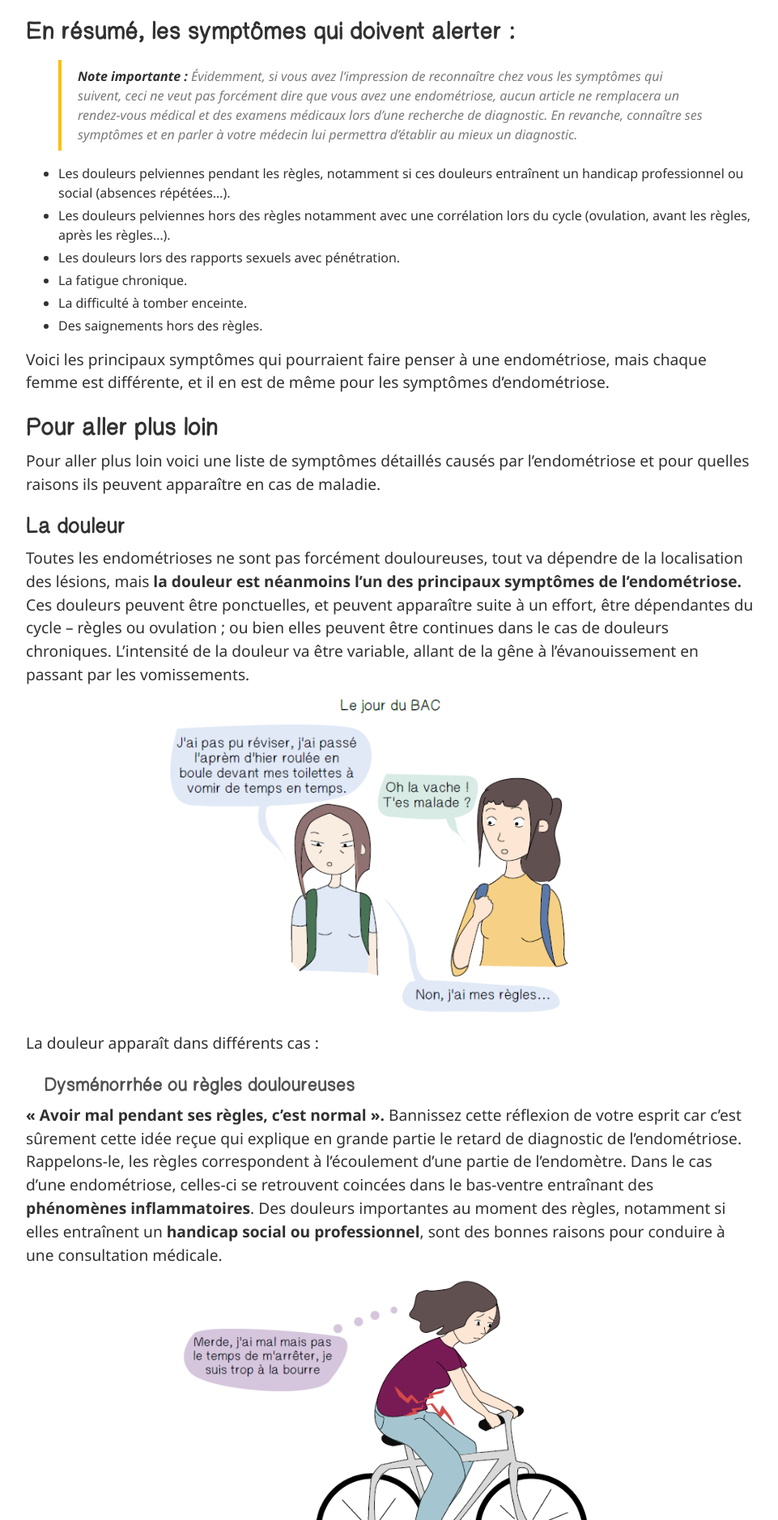
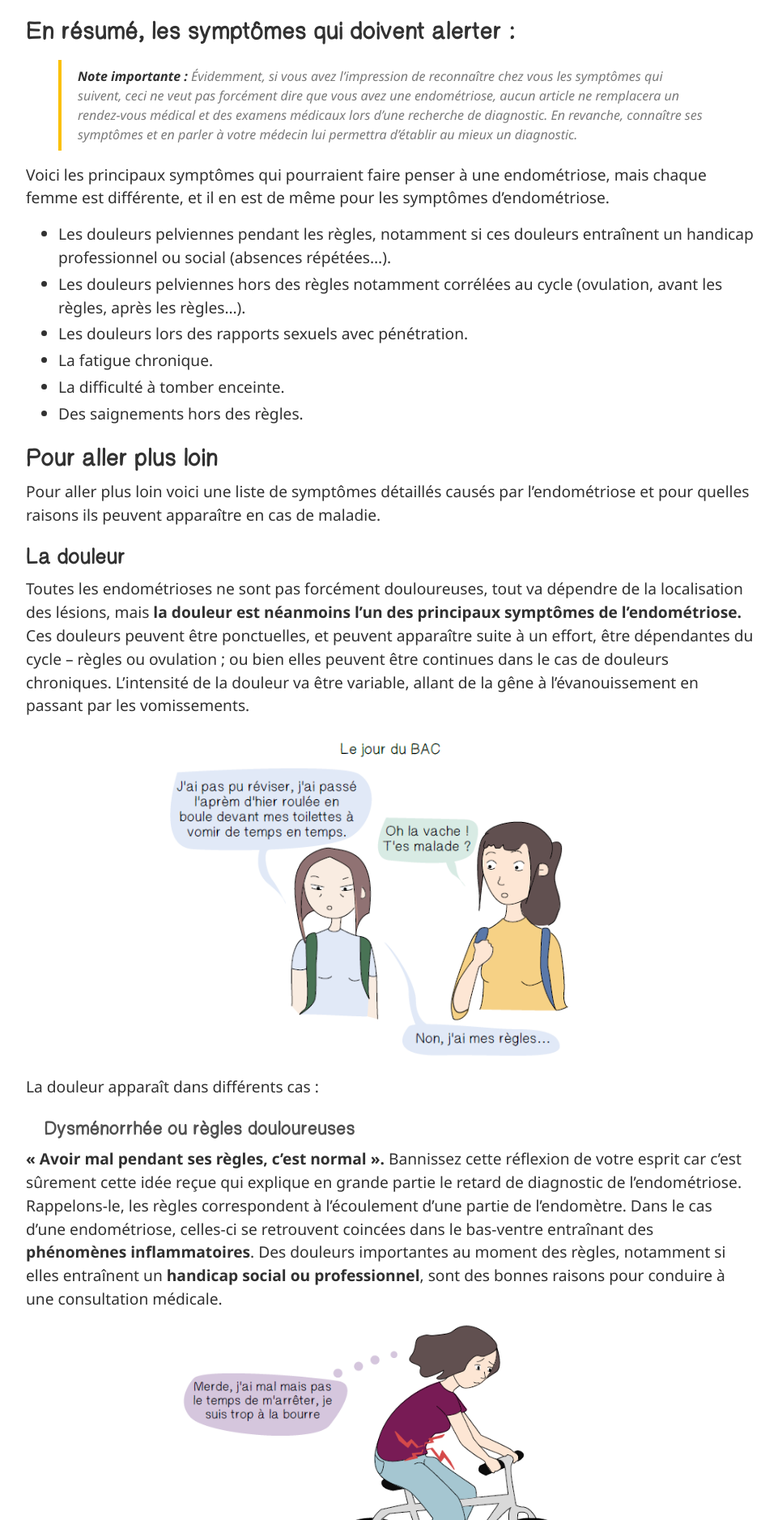
Before and after one commit to IzzDesign/old.endonymous.fr, a Jekyll site: the page built from _posts/2018-10-14-l-endometriose-symptomes.md, in a window 1280 px wide. Shown: the part 1455-3332 px from the top of the page at 81% size, without its empty margins (158-1119 px from the left). Built offline with Jekyll 4.4.1, drawn with Linux system fonts in a browser that asks for light colours; some of the changed text lies outside the part shown.

Commit message:
correction après relecture

```diff
--- a/_posts/2018-10-14-l-endometriose-symptomes.md
+++ b/_posts/2018-10-14-l-endometriose-symptomes.md
@@ -22,20 +22,21 @@
 ## En résumé, les symptômes qui doivent alerter :
 > **Note importante :** Évidemment, si vous avez l’impression de reconnaître chez vous les symptômes qui suivent, ceci ne veut pas forcément dire que vous avez une endométriose, aucun article ne remplacera un rendez-vous médical et des examens médicaux lors d’une recherche de diagnostic. En revanche, connaître ses symptômes et en parler à votre médecin lui permettra d’établir au mieux un diagnostic.
 
+Voici les principaux symptômes qui pourraient faire penser à une endométriose, mais chaque femme est différente, et il en est de même pour les symptômes d’endométriose.
+
 * Les douleurs pelviennes pendant les règles, notamment si ces douleurs entraînent un handicap professionnel ou social (absences répétées…).
-* Les douleurs pelviennes hors des règles notamment avec une corrélation lors du cycle (ovulation, avant les règles, après les règles…).
+* Les douleurs pelviennes hors des règles notamment corrélées au cycle (ovulation, avant les règles, après les règles…).
 * Les douleurs lors des rapports sexuels avec pénétration.
 * La fatigue chronique.
 * La difficulté à tomber enceinte.
 * Des saignements hors des règles.
-
-Voici les principaux symptômes qui pourraient faire penser à une endométriose, mais chaque femme est différente, et il en est de même pour les symptômes d’endométriose.
 
 ## Pour aller plus loin
 Pour aller plus loin voici une liste de symptômes détaillés causés par l’endométriose et pour quelles raisons ils peuvent apparaître en cas de maladie.
 
 ### La douleur
 Toutes les endométrioses ne sont pas forcément douloureuses, tout va dépendre de la localisation des lésions, mais **la douleur est néanmoins l'un des principaux symptômes de l'endométriose.** Ces douleurs peuvent être ponctuelles, et peuvent apparaître suite à un effort, être dépendantes du cycle -- règles ou ovulation ; ou bien elles peuvent être continues dans le cas de douleurs chroniques. L'intensité de la douleur va être variable, allant de la gêne à l'évanouissement en passant par les vomissements.
+
 <img src="/assets/images/articles/symptomes/douleurs.png" alt="douleur endométriose" class="center">
 
 La douleur apparaît dans différents cas :
@@ -56,6 +57,14 @@
 
 #### Dyspareunie profonde
 La dyspareunie profonde est une douleur ressentie dans le bas-ventre **lors de rapports sexuels avec pénétration**[^dyspareunie]. La présence de lésions d'endométrioses peut, si elles sont mal placées, entraîner une gêne sexuelle plus ou moins importante, ces douleurs pouvant varier en intensité en fonction de la position.
+
+### Asthénie intense ou Fatigue Chronique
+L'asthénie intense ou fatigue chronique est une sensation d'épuisement persistant malgré le repos[^asthenie]. Cet état peut entraîner un handicap social et professionnel, de l'isolement, de la dépression, une fragilité immunitaire, un sentiment de malaise après un effort, un sommeil non réparateur, des douleurs musculaires, des maux de tête, des troubles digestifs…
+
+<img src="/assets/images/articles/symptomes/dodo.png" alt="dessin fatigue chronique" class="center">
+
+Des recherches[^fatigue] ont été faites dans le cas de fatigue chronique pour des patientes avec de l'endométriose. Des tests ont démontré que 50,7% des femmes malades d'endométriose de l'étude souffrent de fatigue chronique contre 22,4% de femmes « témoins ». Les chercheurs avancent qu'une des raisons possibles de la fatigue causée par l'endométriose -- en dehors de certains facteurs tels que l'insomnie ou la douleur -- pourrait être l'activation des cytokines (cellules du système immunitaire) lors des phénomènes inflammatoires pendant les crises d'endométriose. Ces protéines, les cytokines, permettent l'activation du système immunitaire et jouent un rôle lors de la fatigue chronique. De plus, une autre explication pourrait être que le fort stress causé par la maladie résulterait en une fatigue surrénale -- provoquée par une trop grande sollicitation des glandes surrénales, qui aident le corps à réguler le stress[^fatigue2].
+Je vous invite à lire un article intéressant qui explique très bien la fatigue ressentie lors d'une maladie chronique : [la théorie des cuillères](http://cdn.totalcomputersusa.com/butyoudontlooksick.com/uploads/2010/09/La-Theorie-des-cuilleres.pdf) écrite par Christine Miserandino sur son site [But you don't look sick](https://butyoudontlooksick.com).
 
 ### Difficultés à tomber enceinte
 **30 à 50% des patientes atteintes d’une endométriose** seront confrontées à des problèmes de stérilité et d'infertilité[^fertile]. L'endométriose peut altérer tout un tas de mécanismes reproductifs, ce qui peut empêcher que bébé arrive à bord.
@@ -103,14 +112,6 @@
 #### Spotting
 Petits saignements utérins, discontinus, survenant entre les règles.
 
-### Asthénie intense ou Fatigue Chronique
-L'asthénie intense ou fatigue chronique est une sensation d'épuisement persistant malgré le repos[^asthenie]. Cet état peut entraîner un handicap social et professionnel, de l'isolement, de la dépression, une fragilité immunitaire, un sentiment de malaise après un effort, un sommeil non réparateur, des douleurs musculaires, des maux de tête, des troubles digestifs…
-
-<img src="/assets/images/articles/symptomes/dodo.png" alt="dessin fatigue chronique" class="center">
-
-Des recherches[^fatigue] ont été faites dans le cas de fatigue chronique pour des patientes avec de l'endométriose. Des tests ont démontré que 50,7% des femmes malades d'endométriose de l'étude souffrent de fatigue chronique contre 22,4% de femmes « témoins ». Les chercheurs avancent qu'une des raisons possibles de la fatigue causée par l'endométriose -- en dehors de certains facteurs tels que l'insomnie ou la douleur -- pourrait être l'activation des cytokines (cellules du système immunitaire) lors des phénomènes inflammatoires pendant les crises d'endométriose. Ces protéines, les cytokines, permettent l'activation du système immunitaire et jouent un rôle lors de la fatigue chronique. De plus, une autre explication pourrait être que les forts stress causés par la maladie résulteraient en une fatigue surrénale -- provoquée par une trop grande sollicitation des glandes surrénales, qui aident le corps à réguler le stress[^fatigue2].
-Je vous invite à lire un article intéressant qui explique très bien la fatigue ressentie lors d'une maladie chronique : [la théorie des cuillères](http://cdn.totalcomputersusa.com/butyoudontlooksick.com/uploads/2010/09/La-Theorie-des-cuilleres.pdf) écrite par Christine Miserandino sur son site [But you don't look sick](https://butyoudontlooksick.com).
-
 ## Conclusion
 Vous l'aurez compris, aucune endométriose n'est identique, il existe autant d'endométrioses que de femmes atteintes. En cas de doute, n'hésitez pas à consulter un spécialiste qui pourra effectuer un diagnostic et proposer un suivi le cas échéant.
 Quoiqu'il arrive, faites-vous confiance, la douleur n'arrive pas par hasard, elle est là pour vous dire quelque chose !
--- a/_sass/hydeout/_type.scss
+++ b/_sass/hydeout/_type.scss
@@ -43,7 +43,7 @@
   margin-bottom: 1rem;
 }
 
-.body p{font-size: 1.2rem;}
+.body p, ul>li{font-size: 1.2rem;}
 
 strong {
   color: #303030;
```
Also changed, not shown: _sass/hydeout/_layout.scss (+0 -19 lines).
